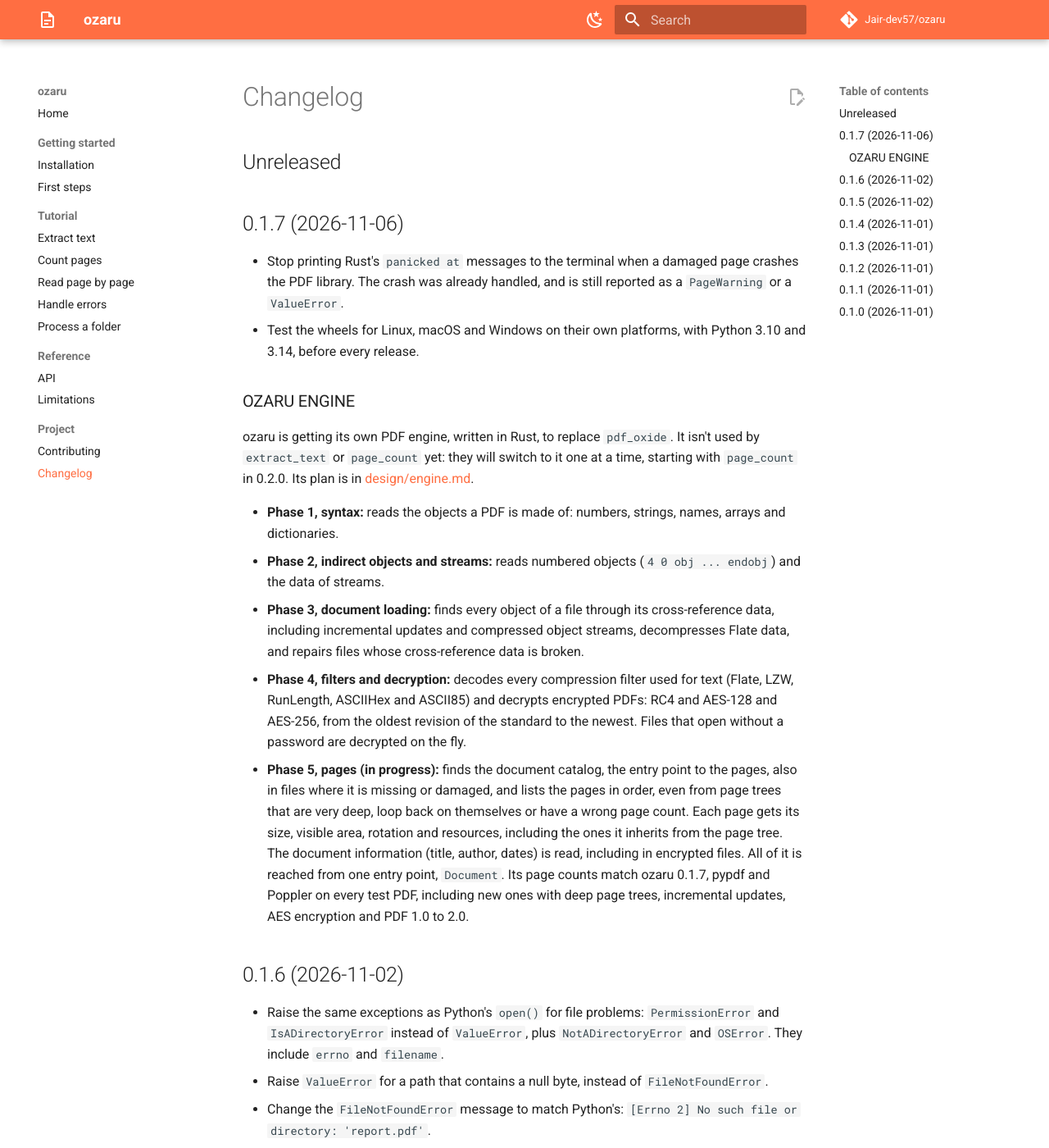
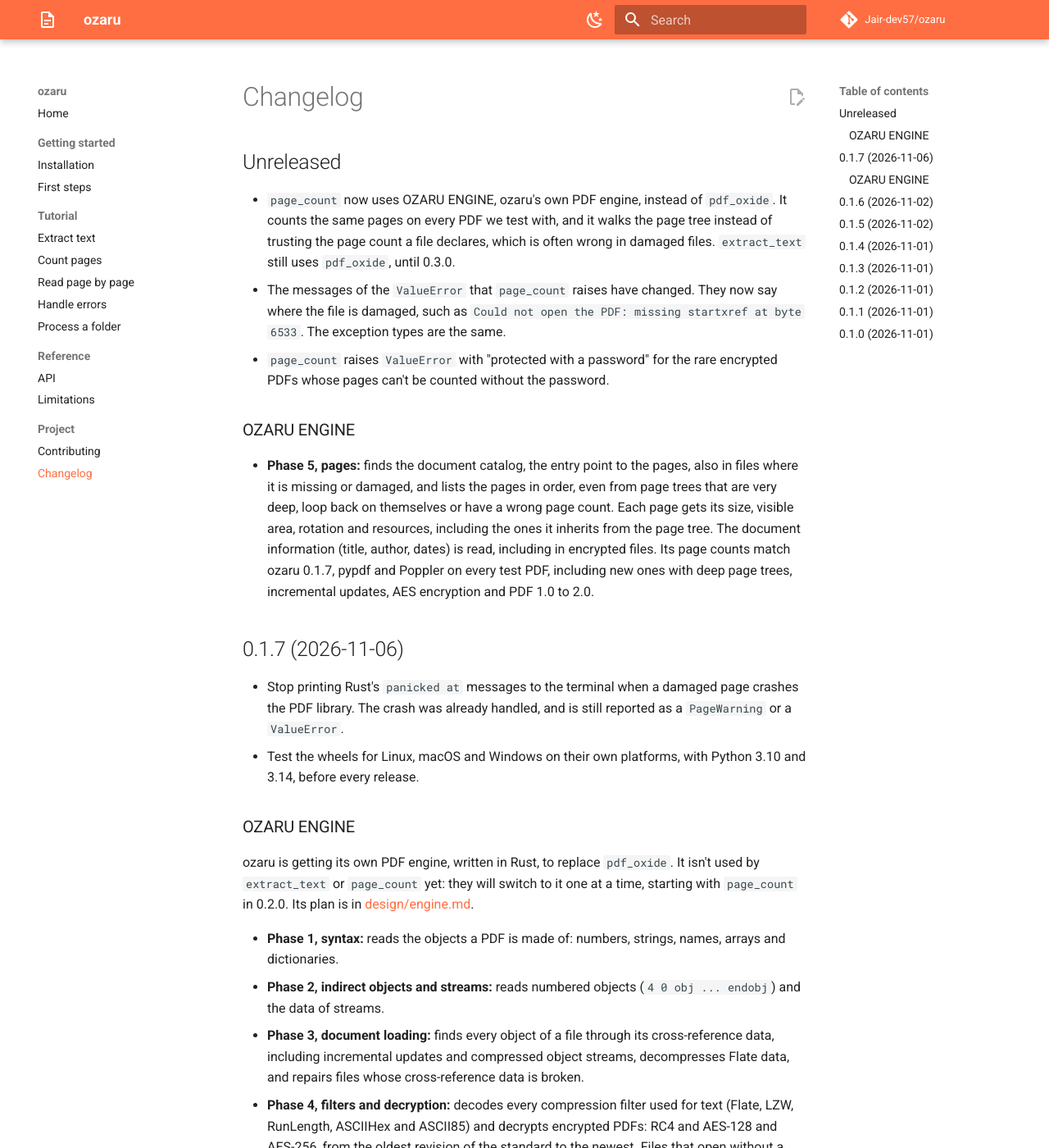
Before and after one commit to Jair-dev57/ozaru, an MkDocs documentation site: the page built from docs/changelog.md, in a window 1280 px wide and 1400 px high. Shown: the whole window at 82% size. Built offline with MkDocs 1.6.1 and Material for MkDocs 9.7.7, drawn with Linux system fonts in a browser that asks for light colours; comment, search, counter and statistics services are not loaded.

Commit message:
Count pages with OZARU ENGINE
page_count opens the file with the engine's Document instead of
pdf_oxide, with no fallback: a PDF the engine can't read is to be fixed
in the engine. Its errors keep their exception types, with messages
that say where the file is damaged, and a password message when the
page tree itself is encrypted. extract_text still uses pdf_oxide.

The engine now reports PasswordRequired instead of a broken page tree
when the tree is in an object stream that can't be decrypted yet, and
only its source goes into the source distribution.

Co-Authored-By: Claude Opus 5.5 <noreply@anthropic.com>

```diff
--- a/Cargo.toml
+++ b/Cargo.toml
@@ -14,5 +14,8 @@ name = "ozaru"
 crate-type = ["cdylib"]
 
 [dependencies]
+# ozaru's own PDF engine, used by page_count.
+ozaru-engine = { path = "crates/ozaru-engine" }
+# Used by extract_text until the engine replaces it, in 0.3.0.
 pdf_oxide = "0.3.78"
 pyo3 = { version = "0.29.0", features = ["abi3-py310"] }
--- a/docs/changelog.md
+++ b/docs/changelog.md
@@ -1,6 +1,28 @@
 # Changelog
 
 ## Unreleased
+
+- `page_count` now uses OZARU ENGINE, ozaru's own PDF engine, instead of
+  `pdf_oxide`. It counts the same pages on every PDF we test with, and it walks
+  the page tree instead of trusting the page count a file declares, which is
+  often wrong in damaged files. `extract_text` still uses `pdf_oxide`, until 0.3.0.
+- The messages of the `ValueError` that `page_count` raises have changed. They
+  now say where the file is damaged, such as `Could not open the PDF: missing
+  startxref at byte 6533`. The exception types are the same.
+- `page_count` raises `ValueError` with "protected with a password" for the rare
+  encrypted PDFs whose pages can't be counted without the password.
+
+### OZARU ENGINE
+
+- **Phase 5, pages:** finds the document catalog, the entry point to the pages,
+  also in files where it is missing or damaged, and lists the pages in order,
+  even from page trees that are very deep, loop back on themselves or have a
+  wrong page count. Each page gets its size, visible area, rotation and
+  resources, including the ones it inherits from the page tree. The document
+  information (title, author, dates) is read, including in encrypted files. Its
+  page counts match ozaru 0.1.7, pypdf and Poppler on every test PDF, including
+  new ones with deep page trees, incremental updates, AES encryption and PDF 1.0
+  to 2.0.
 
 ## 0.1.7 (2026-11-06)
 
@@ -29,16 +51,6 @@ time, starting with `page_count` in 0.2.0. Its plan is in
   text (Flate, LZW, RunLength, ASCIIHex and ASCII85) and decrypts encrypted PDFs:
   RC4 and AES-128 and AES-256, from the oldest revision of the standard to the
   newest. Files that open without a password are decrypted on the fly.
-- **Phase 5, pages (in progress):** finds the document catalog, the entry point to
-  the pages, also in files where it is missing or damaged, and lists the pages in
-  order, even from page trees that are very deep, loop back on themselves or have
-  a wrong page count. Each page gets its size, visible area, rotation and
-  resources, including the ones it inherits from the page tree. The document
-  information (title, author, dates) is read, including in encrypted files. All
-  of it is reached from one entry point, `Document`. Its page counts match
-  ozaru 0.1.7, pypdf and Poppler on every test PDF, including new ones with deep
-  page trees, incremental updates, AES encryption and PDF 1.0 to 2.0.
-
 ## 0.1.6 (2026-11-02)
 
 - Raise the same exceptions as Python's `open()` for file problems:
```
Also changed, not shown: README.md (+1 -1 lines), design/engine.md (+40 -2 lines), docs/index.md (+1 -1 lines), docs/reference/api.md (+5 -2 lines), 7 other files.
